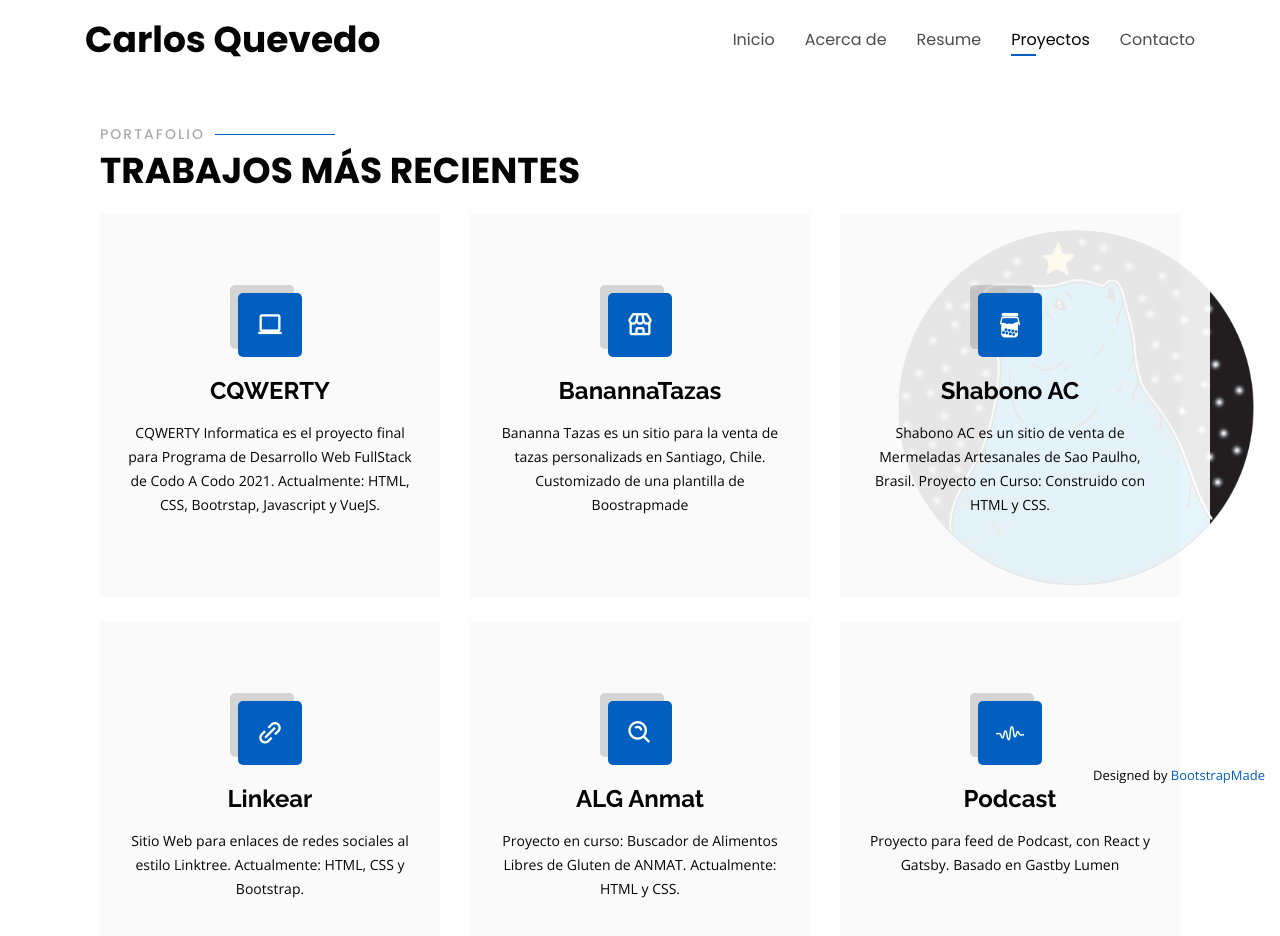
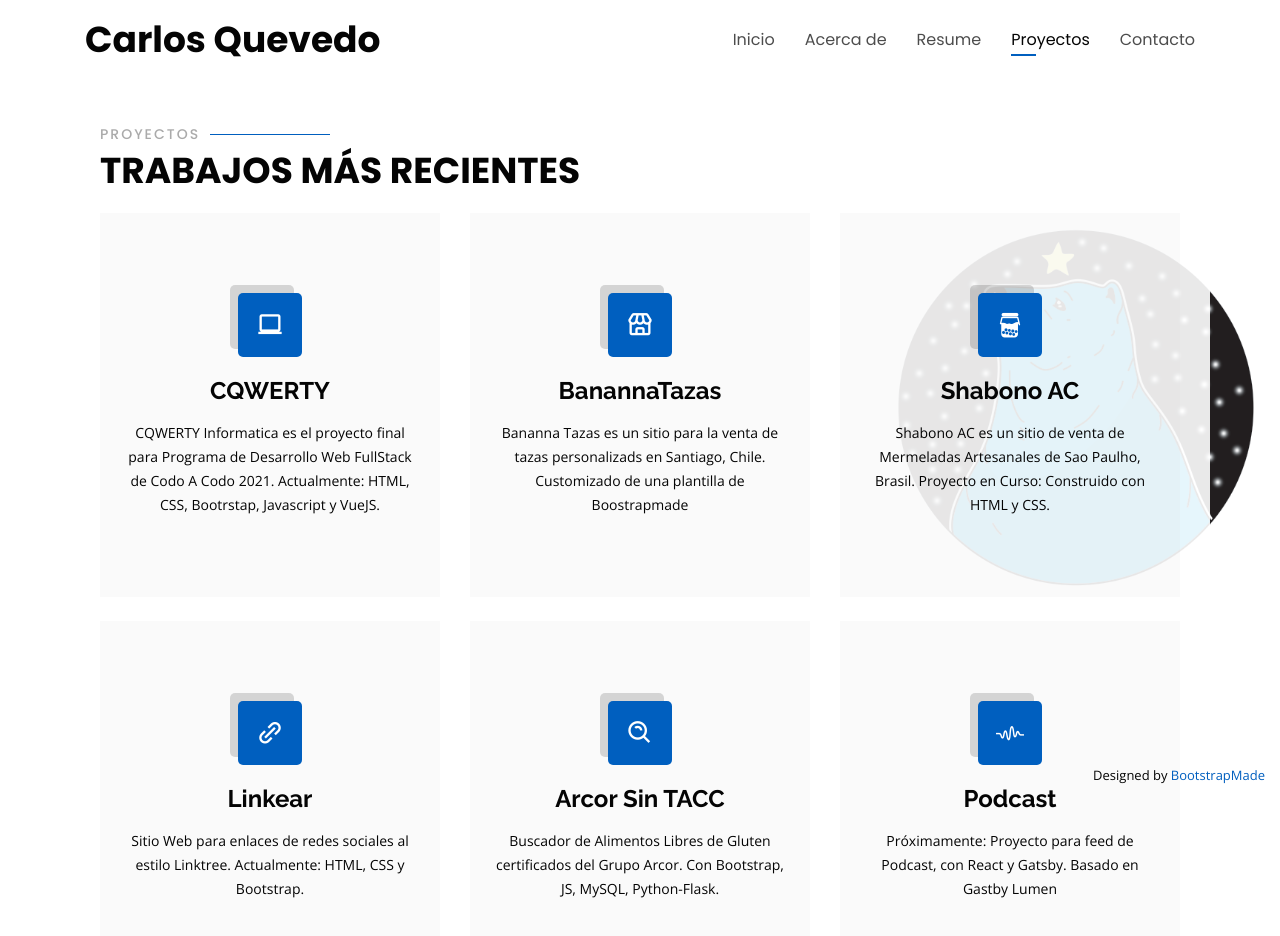
Before and after one commit to cquevedoa/portfolio, a plain HTML site: page index.html in a window 1280 px wide. Both pictures are taken after a click on the link "Proyectos". Drawn offline with nearby package versions, Linux system fonts and the light colour scheme.

Commit message:
Update index.html

```diff
--- a/index.html
+++ b/index.html
@@ -491,7 +491,7 @@
     <div class="container">
 
       <div class="section-title">
-        <h2>Portafolio</h2>
+        <h2>Proyectos</h2>
         <p>Trabajos más recientes</p>
       </div>
 
@@ -523,7 +523,7 @@
         <div class="col-lg-4 col-md-6 d-flex align-items-stretch mt-4">
           <div class="icon-box">
             <div class="icon"><i class="bx bx-link-alt"></i></div>
-            <h4><a href="#">Linkear</a></h4>
+            <h4><a href="/linkear">Linkear</a></h4>
             <p>Sitio Web para enlaces de redes sociales al estilo Linktree. Actualmente: HTML, CSS y Bootstrap.</p>
           </div>
         </div>
@@ -531,8 +531,8 @@
         <div class="col-lg-4 col-md-6 d-flex align-items-stretch mt-4">
           <div class="icon-box">
             <div class="icon"><i class="bx bx-search-alt"></i></div>
-            <h4><a href="#">ALG Anmat</a></h4>
-            <p>Proyecto en curso: Buscador de Alimentos Libres de Gluten de ANMAT. Actualmente: HTML y CSS.</p>
+            <h4><a href="https://arcorsintacc.cquevedoa.repl.co">Arcor Sin TACC</a></h4>
+            <p>Buscador de Alimentos Libres de Gluten certificados del Grupo Arcor. Con Bootstrap, JS, MySQL, Python-Flask.</p>
           </div>
         </div>
 
@@ -540,7 +540,7 @@
           <div class="icon-box">
             <div class="icon"><i class="icofont-sound-wave"></i></div>
             <h4><a href="#">Podcast</a></h4>
-            <p>Proyecto para feed de Podcast, con React y Gatsby. Basado en Gastby Lumen </p>
+            <p>Próximamente: Proyecto para feed de Podcast, con React y Gatsby. Basado en Gastby Lumen </p>
           </div>
         </div>
 
```
